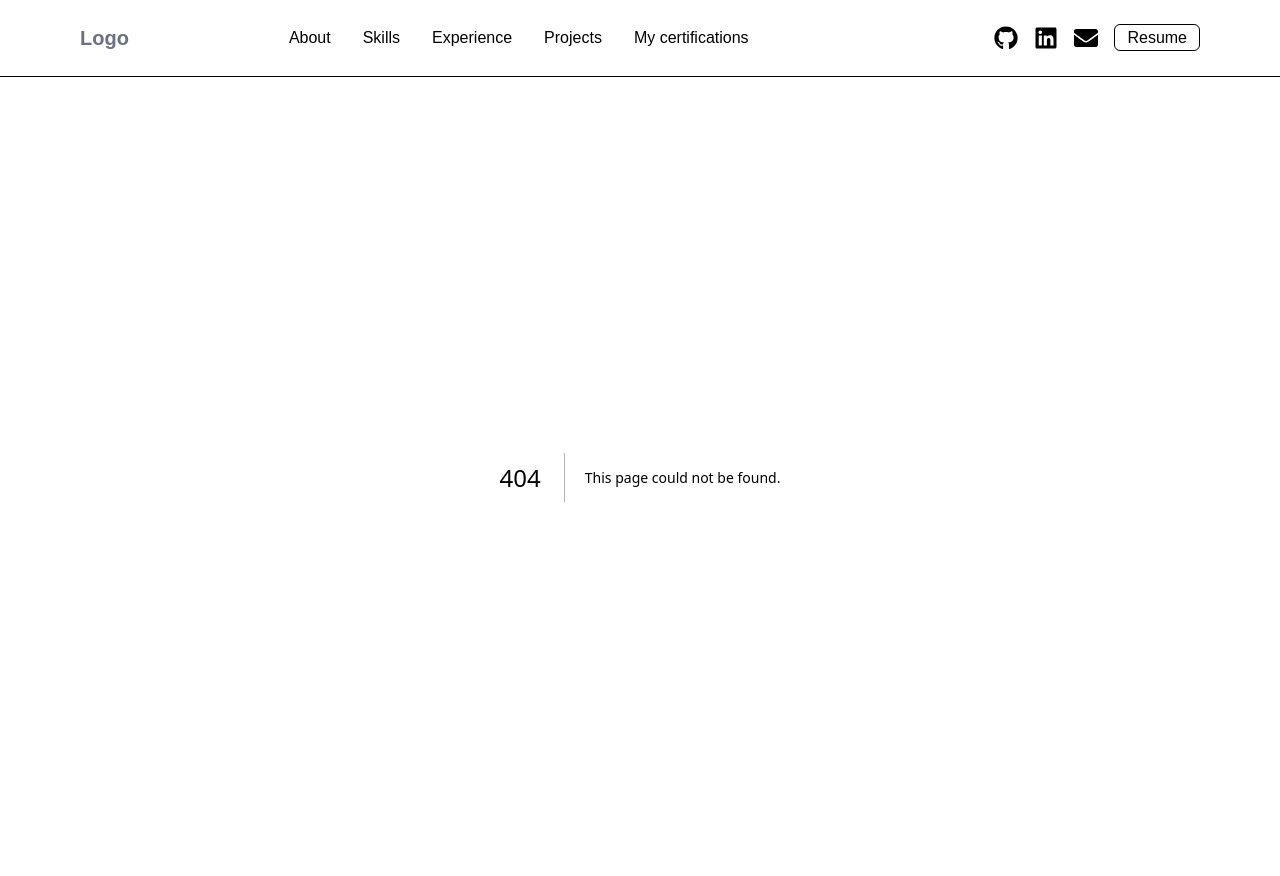
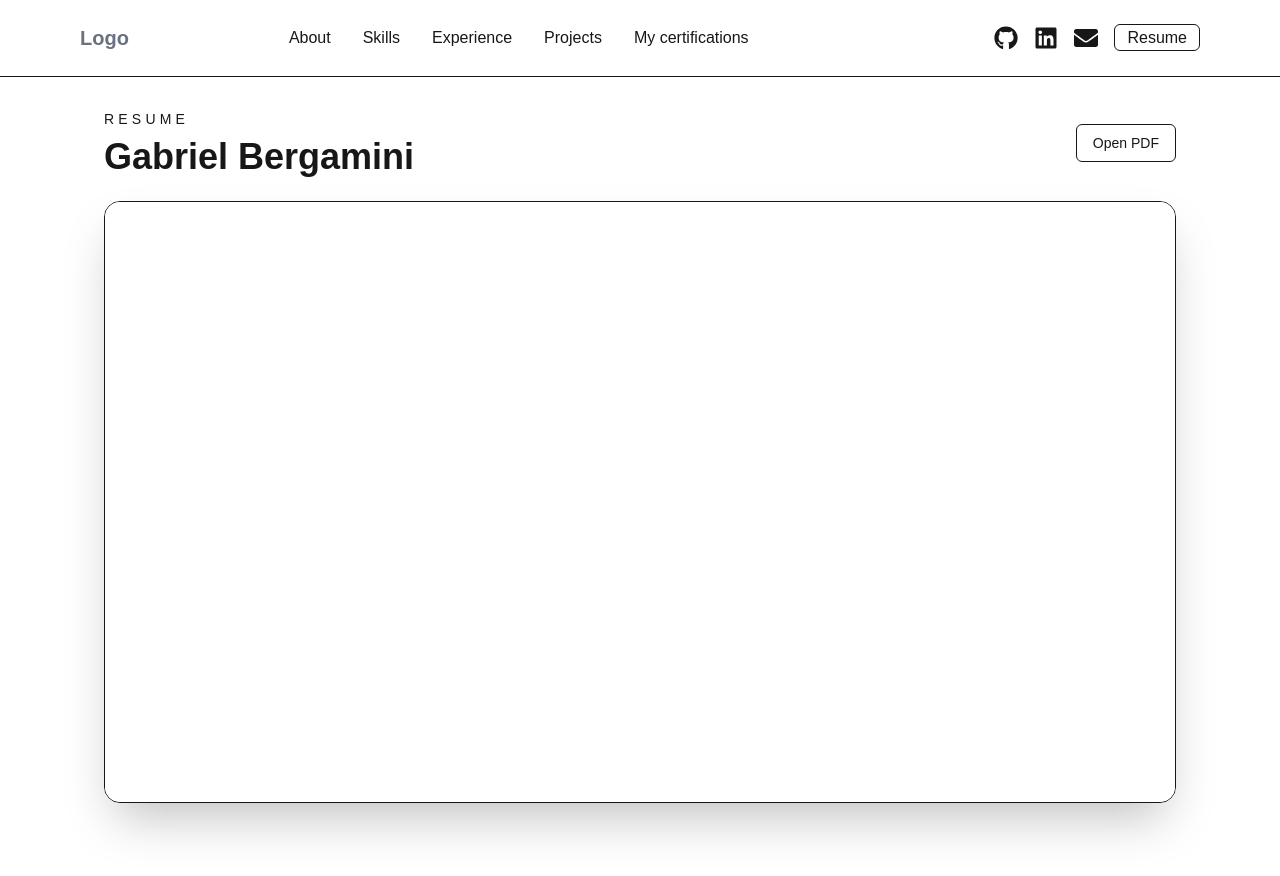
Before and after one commit to GabrielBerg4mini/new-repository, a Next.js app: page /resume in a window 1280 px wide. Before the commit this address had no page. Built offline with nearby package versions, Linux system fonts and the light colour scheme.

Commit message:
[Feat: Resume Page] Add ResumePage component with PDF link and embedded viewer.

```diff
--- /dev/null
+++ b/src/app/resume/page.tsx
@@ -0,0 +1,37 @@
+import Link from "next/link";
+
+const RESUME_PDF_PATH = "/pdfs/Gabriel%20de%20Souza%20Bergamini%20-%20CV.pdf";
+
+export default function ResumePage() {
+  return (
+    <main className="min-h-screen text-foreground">
+      <section className="mx-auto flex min-h-screen w-full max-w-6xl flex-col px-6 py-8 md:px-10">
+        <div className="mb-6 flex items-center justify-between gap-4">
+          <div>
+            <p className="text-sm uppercase tracking-[0.3em] text-foreground-muted">Resume</p>
+            <h1 className="mt-2 text-3xl font-semibold text-primary md:text-4xl">
+              Gabriel Bergamini
+            </h1>
+          </div>
+
+          <Link
+            className="rounded-md border border-foreground-muted px-4 py-2 text-sm text-foreground-muted transition-colors hover:border-primary hover:text-primary"
+            href={RESUME_PDF_PATH}
+            target="_blank"
+            rel="noopener noreferrer"
+          >
+            Open PDF
+          </Link>
+        </div>
+
+        <div className="min-h-[75vh] overflow-hidden rounded-2xl border border-border bg-background shadow-2xl">
+          <iframe
+            title="Gabriel Bergamini resume"
+            className="h-[75vh] w-full"
+            src={RESUME_PDF_PATH}
+          />
+        </div>
+      </section>
+    </main>
+  );
+}
```
